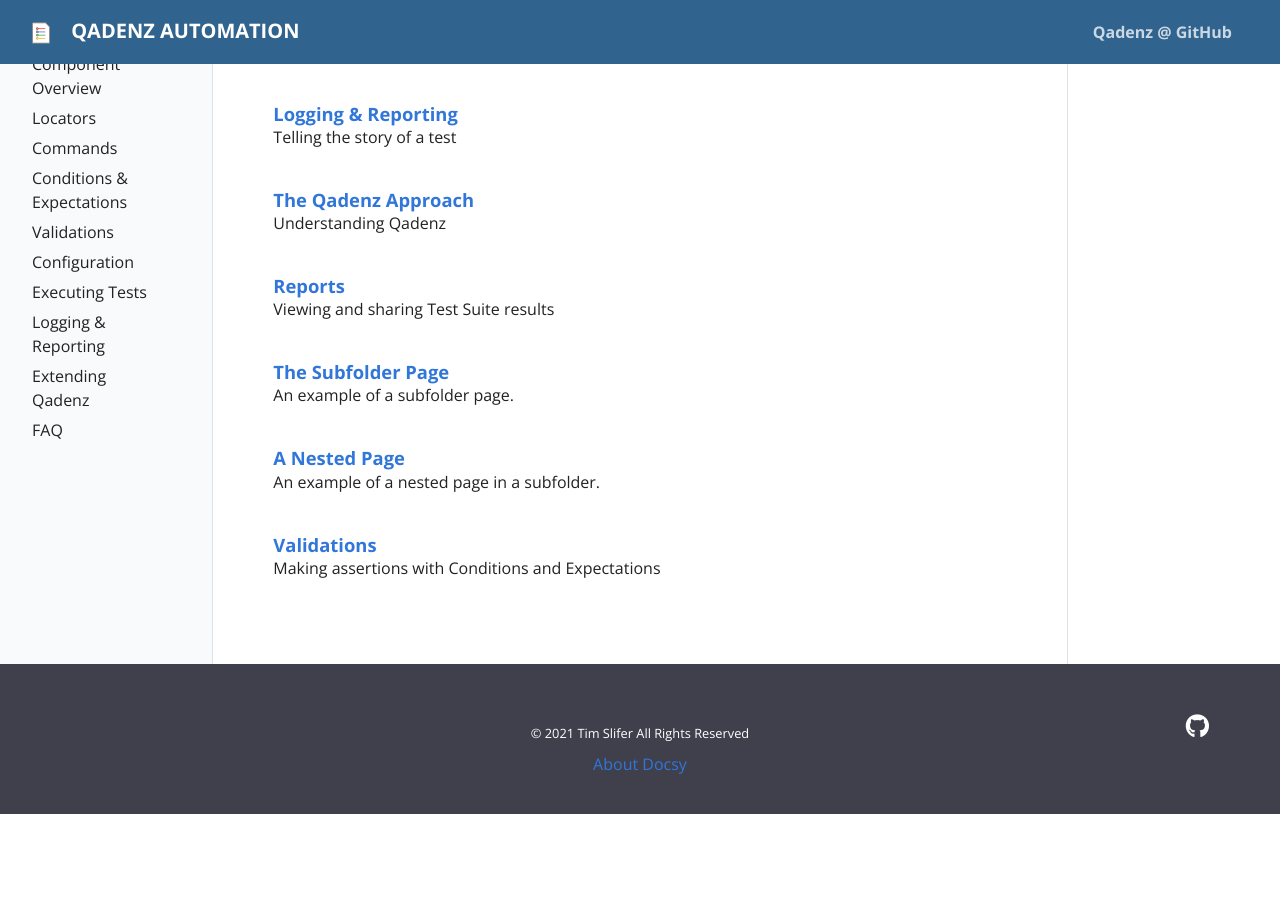
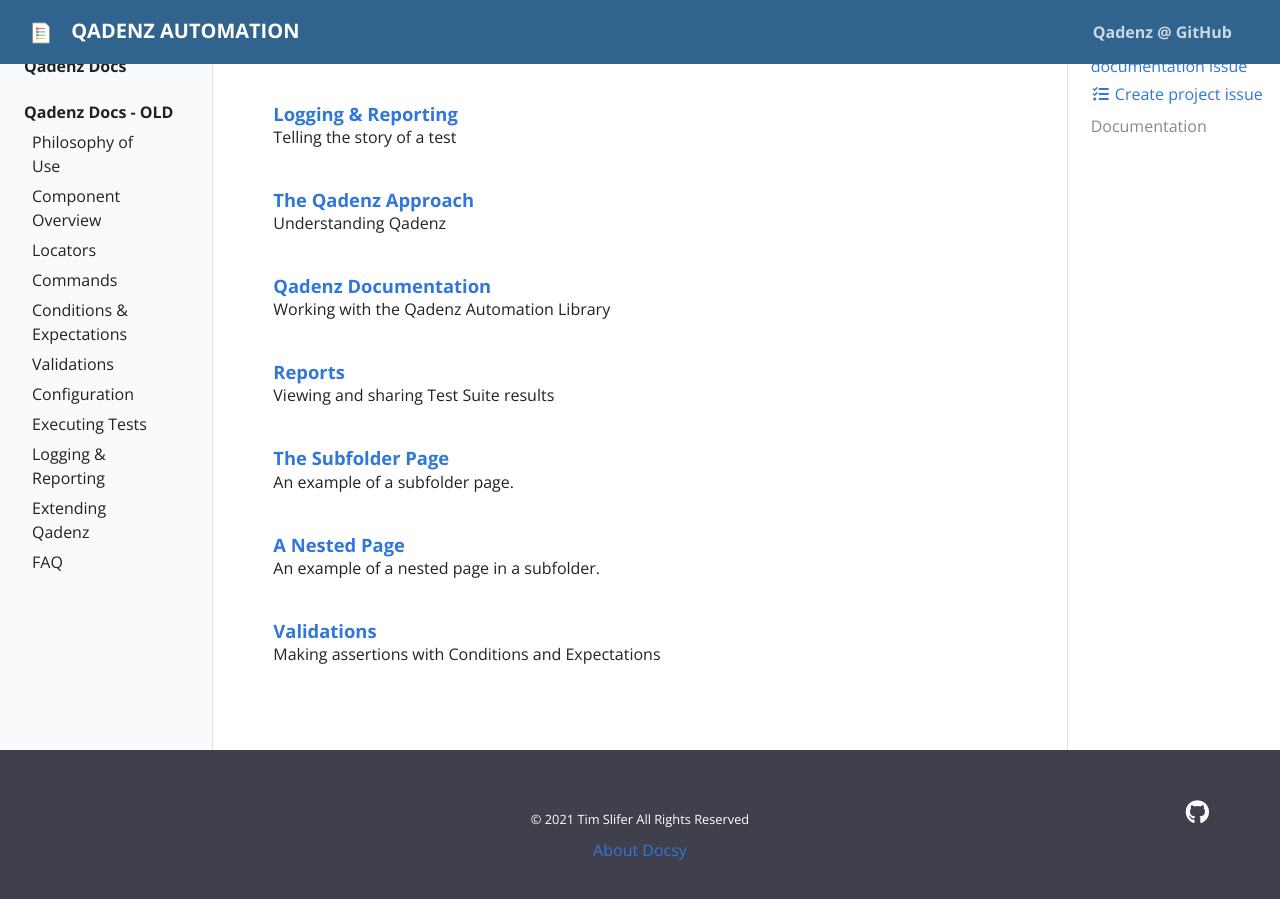
Before and after one commit to qadenz/qadenz.github.io, a Jekyll site: the page built from pages/docs.md, in a window 1280 px wide and 900 px high, scrolled down 1222 px. Built offline with Jekyll 4.4.1, drawn with Linux system fonts in a browser that asks for light colours; before the commit the page ends 2036 px from its top, so only the background shows below that.

Commit message:
Restructuring the docs hierarchy

```diff
--- a/_data/toc.yml
+++ b/_data/toc.yml
@@ -1,6 +1,8 @@
 - title: Home
   url: index
 - title: Qadenz Docs
+  url: "docs/qadenz"
+- title: Qadenz Docs - OLD
   url: docs
   links:
     - title: "Philosophy of Use"
--- /dev/null
+++ b/_docs/qadenz.md
@@ -0,0 +1,4 @@
+---
+title: Qadenz Documentation
+description: Working with the Qadenz Automation Library
+---
```
